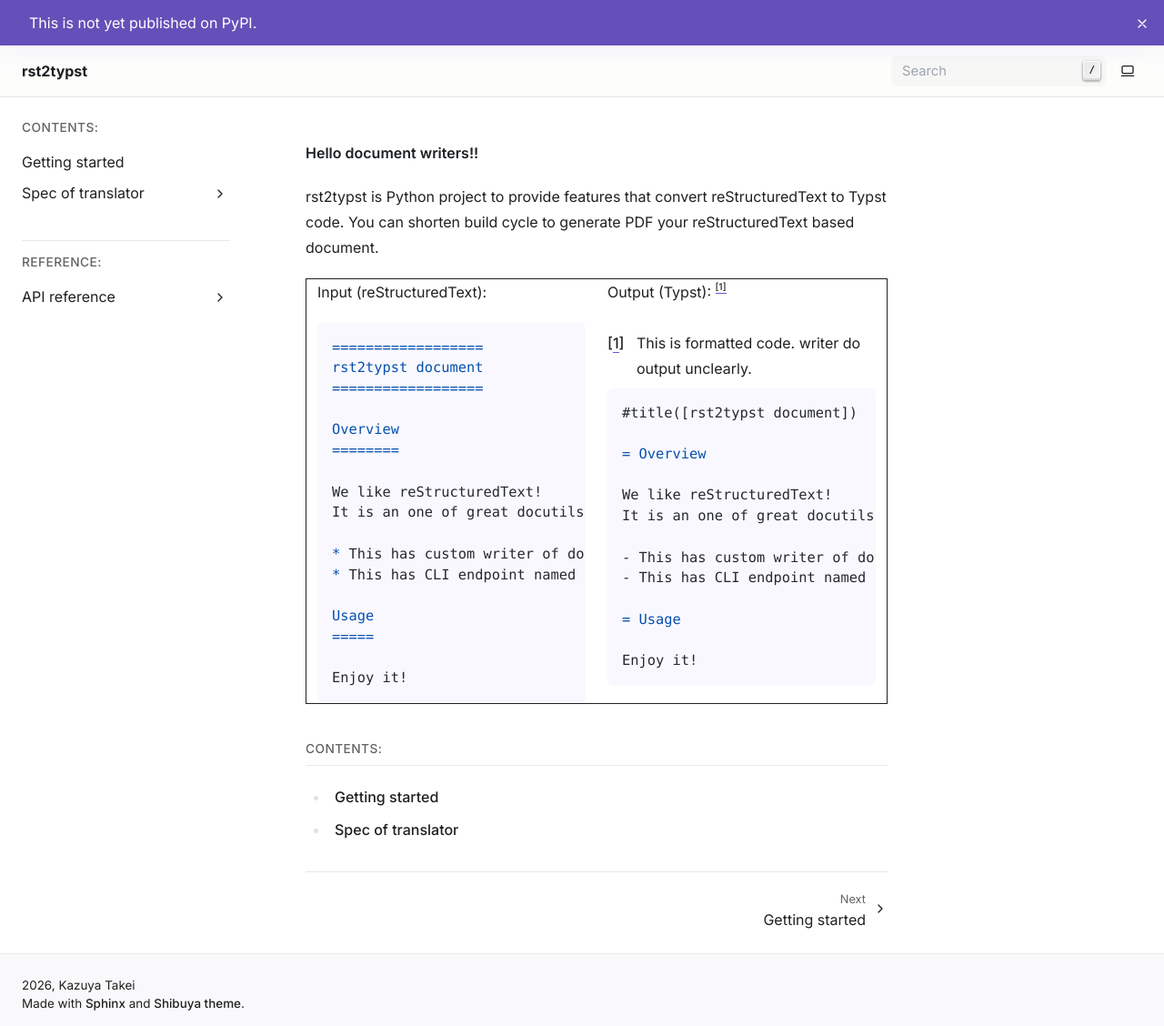
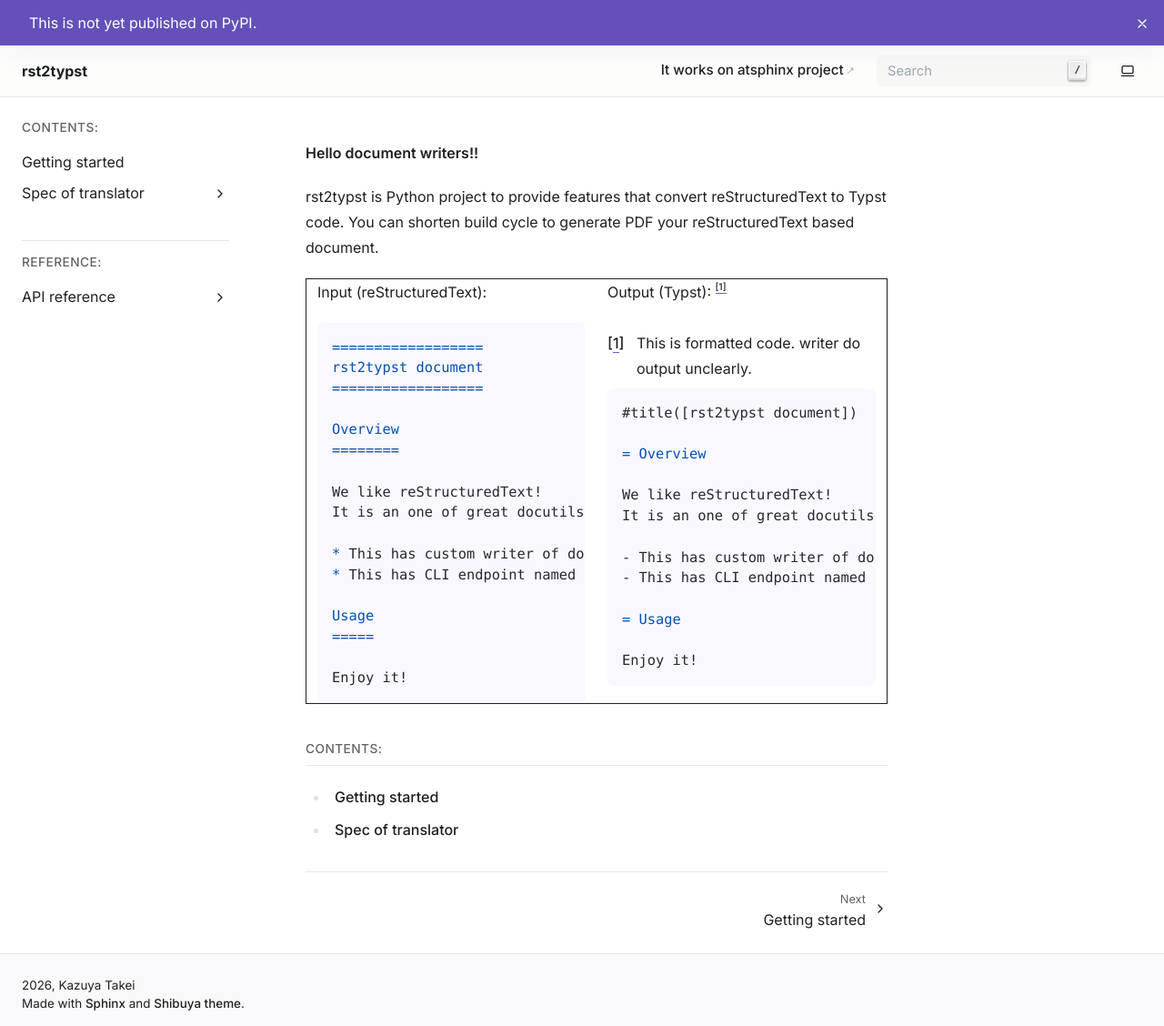
Before and after one commit to atsphinx/rst2typst, a Sphinx documentation site: the page built from docs/index.rst, in a window 1280 px wide and 1128 px high. Shown: the whole window at 91% size. Built offline with Sphinx 7.4.7, drawn with Linux system fonts in a browser that asks for light colours; pages that are not in the unit, such as notebooks, are missing from menus.

Commit message:
doc: Update header components

```diff
--- a/docs/conf.py
+++ b/docs/conf.py
@@ -24,6 +24,15 @@
 html_static_path = ["_static"]
 html_theme_options = {
     "announcement": "This is not yet published on PyPI.",
+    "github_url": "https://github.com/atsphinx/rst2typst",
+    "nav_links": [
+        {
+            "title": "It works on atsphinx project",
+            "url": "https://atsphinx.github.io/",
+            "external": True,
+        },
+    ],
+    "nav_links_align": "right",
 }
 
 # -- Options for extensions
```
